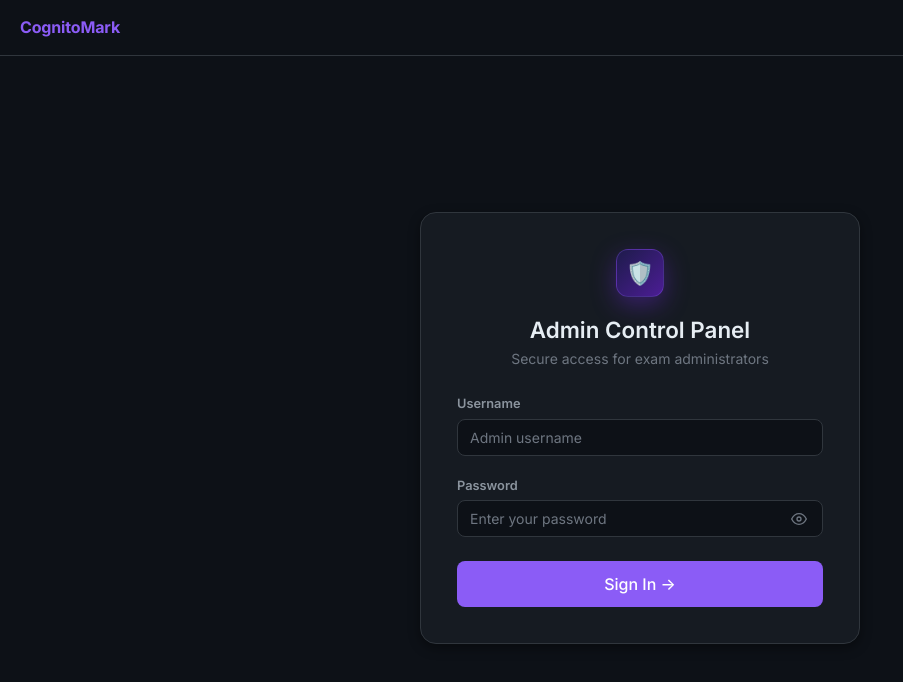
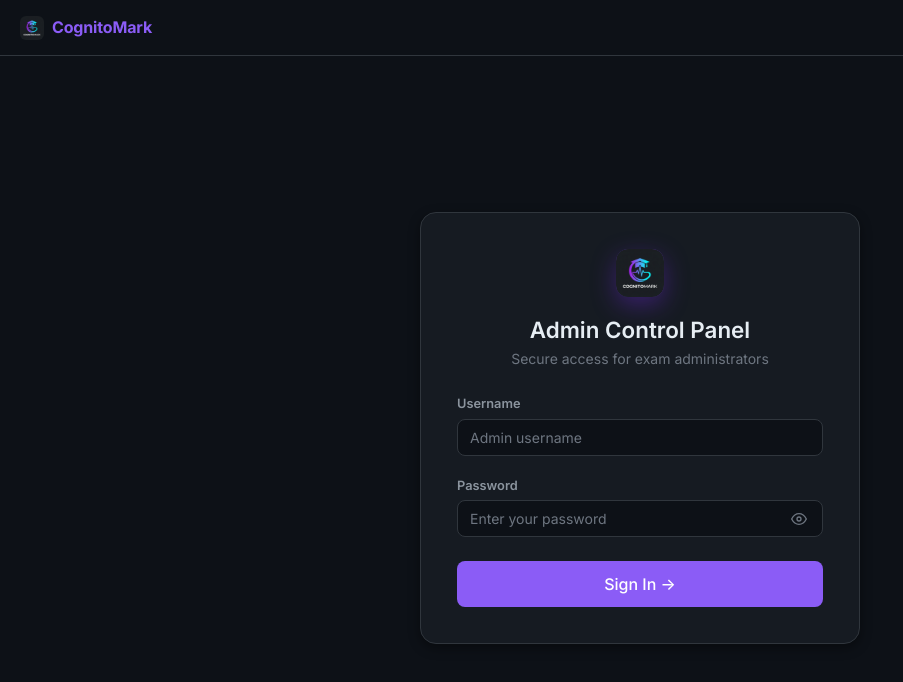
Before and after one commit to CognitoMark/CognitoMark_Frontend, a Next.js app: page /admin in a window 1280 px wide. Shown: the top 682 px of the page, without its empty margins (0-903 px from the left). Built offline with nearby package versions, Linux system fonts and the light colour scheme; no server answers.

Commit message:
minor changes

```diff
--- a/next.config.js
+++ b/next.config.js
@@ -1,7 +1,6 @@
   /** @type {import('next').NextConfig} */
 const nextConfig = {
   reactStrictMode: true,
-  allowedDevOrigins: ["10.90.55.90"],
 };
 
 module.exports = nextConfig;
--- a/src/components/Navbar.jsx
+++ b/src/components/Navbar.jsx
@@ -1,6 +1,7 @@
 "use client";
 
 import Link from "next/link";
+import Image from "next/image";
 import { usePathname } from "next/navigation";
 
 const BREADCRUMBS = {
@@ -34,6 +35,9 @@ const Navbar = () => {
     }}>
       {/* Logo / brand */}
       <Link href={isAdmin ? "/admin/dashboard" : "/"} style={{
+        display: "flex",
+        alignItems: "center",
+        gap: "8px",
         fontWeight: 700,
         fontSize: "1rem",
         color: "var(--primary)",
@@ -42,6 +46,7 @@ const Navbar = () => {
         whiteSpace: "nowrap",
         flexShrink: 0,
       }}>
+        <Image src="/favicon.png" alt="CognitoMark" width={24} height={24} style={{ borderRadius: "6px" }} />
         CognitoMark
       </Link>
 
--- a/src/components/Sidebar.jsx
+++ b/src/components/Sidebar.jsx
@@ -1,6 +1,7 @@
 "use client";
 
 import Link from "next/link";
+import Image from "next/image";
 import { usePathname, useRouter } from "next/navigation";
 import { storage } from "../utils/storage";
 
@@ -78,16 +79,34 @@ const Sidebar = ({ isOpen, onToggle }) => {
         {isOpen ? "‹" : "›"}
       </button>
 
+      {/* Brand header */}
+      <div style={{
+        display: "flex",
+        alignItems: "center",
+        gap: isOpen ? "8px" : 0,
+        justifyContent: isOpen ? "flex-start" : "center",
+        padding: isOpen ? "14px 16px 0" : "14px 0 0",
+        marginBottom: "8px",
+        overflow: "hidden",
+        marginTop: "44px",
+      }}>
+        <Image src="/favicon.png" alt="CognitoMark" width={20} height={20} style={{ borderRadius: "5px", flexShrink: 0 }} />
+        {isOpen && (
+          <span style={{ fontSize: "0.75rem", fontWeight: 700, color: "var(--primary)", letterSpacing: "-0.01em", whiteSpace: "nowrap" }}>
+            CognitoMark
+          </span>
+        )}
+      </div>
+
       {/* Nav section label */}
       {isOpen && (
         <div style={{
-          padding: "14px 16px 6px",
+          padding: "6px 16px 6px",
           fontSize: "0.65rem",
           fontWeight: 700,
           textTransform: "uppercase",
           letterSpacing: "0.08em",
           color: "var(--muted)",
-          marginTop: "44px",
         }}>
           Navigation
         </div>
--- a/src/screens/admin/Login.jsx
+++ b/src/screens/admin/Login.jsx
@@ -1,6 +1,7 @@
 "use client";
 
 import { useState } from "react";
+import Image from "next/image";
 import { useRouter } from "next/navigation";
 import { adminLogin } from "../../api/adminApi";
 import { storage } from "../../utils/storage";
@@ -35,9 +36,12 @@ const AdminLogin = () => {
           style={{
             background: "linear-gradient(135deg, #1e1b4b, #4c1d95)",
             boxShadow: "0 8px 24px rgba(109, 40, 217, 0.4)",
+            display: "flex",
+            alignItems: "center",
+            justifyContent: "center",
           }}
         >
-          🛡️
+          <Image src="/favicon.png" alt="CognitoMark" width={48} height={48} style={{ borderRadius: "12px" }} />
         </div>
         <h2>Admin Control Panel</h2>
         <p className="subtitle">Secure access for exam administrators</p>
--- a/src/screens/student/Login.jsx
+++ b/src/screens/student/Login.jsx
@@ -1,6 +1,7 @@
 "use client";
 
 import { useState } from "react";
+import Image from "next/image";
 import { useRouter } from "next/navigation";
 import { studentLogin } from "../../api/studentApi";
 import { storage } from "../../utils/storage";
@@ -33,7 +34,9 @@ const StudentLogin = () => {
   return (
     <div className="centered-page">
       <div className="login-card">
-        <div className="card-icon">🎓</div>
+        <div className="card-icon">
+          <Image src="/favicon.png" alt="CognitoMark" width={48} height={48} style={{ borderRadius: "12px" }} />
+        </div>
         <h2>Student Portal</h2>
         <p className="subtitle">Enter your credentials to access your exam</p>
 
--- a/src/screens/student/Start.jsx
+++ b/src/screens/student/Start.jsx
@@ -1,6 +1,7 @@
 "use client";
 
 import { useEffect, useState } from "react";
+import Image from "next/image";
 import { useRouter } from "next/navigation";
 import { startExam } from "../../api/studentApi";
 import { storage } from "../../utils/storage";
@@ -72,7 +73,10 @@ const StartExam = () => {
         overflowY: "auto",
       }}>
         <div style={{ maxWidth: "600px", margin: "0 auto" }}>
-          <h2 style={{ fontSize: "1.5rem", marginBottom: "6px" }}>Exam Instructions</h2>
+        <div style={{ display: "flex", alignItems: "center", gap: "12px", marginBottom: "6px" }}>
+            <Image src="/favicon.png" alt="CognitoMark" width={36} height={36} style={{ borderRadius: "8px", flexShrink: 0 }} />
+            <h2 style={{ fontSize: "1.5rem", margin: 0 }}>Exam Instructions</h2>
+          </div>
           <p style={{ color: "var(--muted)", marginBottom: "32px", fontSize: "0.9rem" }}>
             Read all instructions carefully before starting your exam.
           </p>
```
